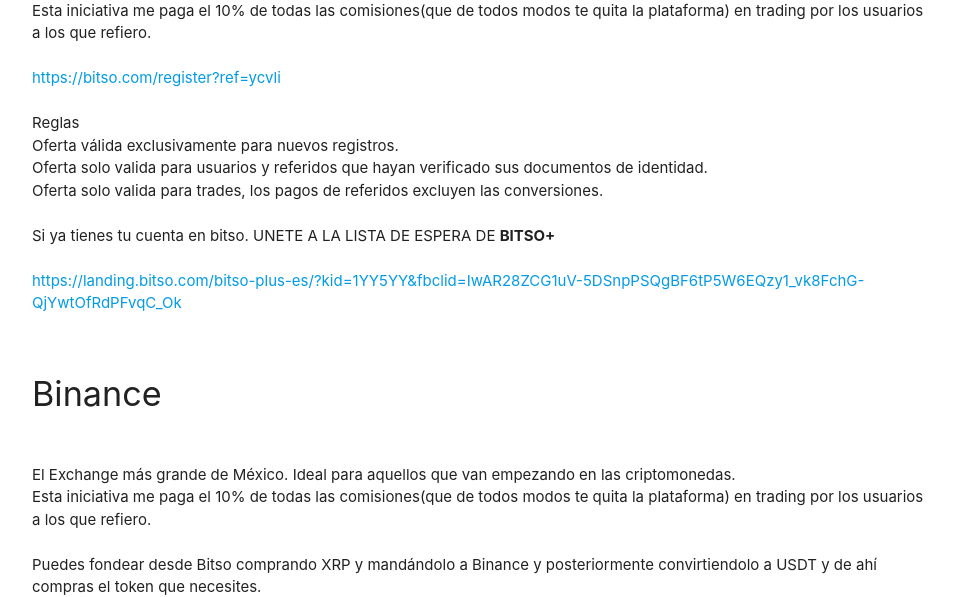
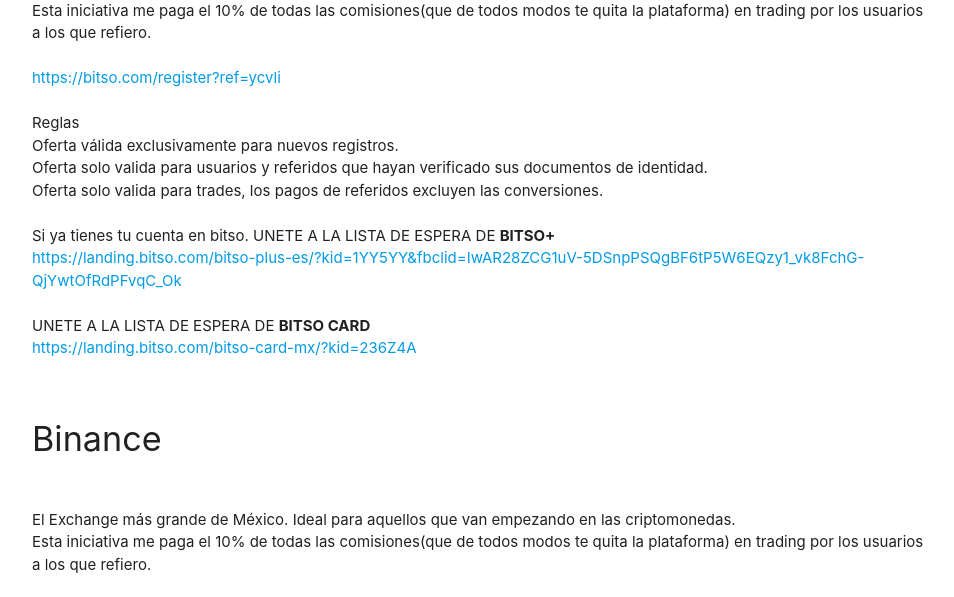
Before and after one commit to josrangel/cetiliztliTechnologiesWeb, a PHP site: page /ayudar in a window 1280 px wide. Shown: the part 1399-1996 px from the top of the page, without its empty margins (160-1114 px from the left). Run offline with PHP 8.4, Linux system fonts and the light colour scheme; some libraries are stand-ins or nearby versions.

Commit message:
update: add alt in image and add bitso card url

```diff
--- a/ayudar.php
+++ b/ayudar.php
@@ -5,7 +5,7 @@
   <meta name="viewport" content="width=device-width, initial-scale=1, maximum-scale=1.0"/>
   <meta name="title" content="Enlaces de referidos | Cetiliztli Technologies" />
   <meta name="description" content="Enlaces de referidos con los cuales puedes obtener algún beneficio o por lo menos ayudándonos. Descubre nuevas formas de hacer dinero">
-  <meta name="keyword" content="enlace referido, bitso, gbm, mercado pago, binance, criptomonedas, limewire, airdrop, mexico, xcapit, legion network" />
+  <meta name="keyword" content="enlace referido, bitso, bitso card, gbm, mercado pago, binance, criptomonedas, limewire, airdrop, mexico, xcapit, legion network" />
   <title>Cetiliztli Technologies</title>
   <!-- CSS  -->
   <link href="https://fonts.googleapis.com/icon?family=Material+Icons" rel="stylesheet">
@@ -119,8 +119,10 @@
             Oferta solo valida para trades, los pagos de referidos excluyen las conversiones.<br>
             <br>
            Si ya tienes tu cuenta en bitso. UNETE A LA LISTA DE ESPERA DE <b>BITSO+</b><br>
+            <a href='https://landing.bitso.com/bitso-plus-es/?kid=1YY5YY&fbclid=IwAR28ZCG1uV-5DSnpPSQgBF6tP5W6EQzy1_vk8FchG-QjYwtOfRdPFvqC_Ok' target="_blank">https://landing.bitso.com/bitso-plus-es/?kid=1YY5YY&fbclid=IwAR28ZCG1uV-5DSnpPSQgBF6tP5W6EQzy1_vk8FchG-QjYwtOfRdPFvqC_Ok</a><br>
             <br>
-            <a href='https://landing.bitso.com/bitso-plus-es/?kid=1YY5YY&fbclid=IwAR28ZCG1uV-5DSnpPSQgBF6tP5W6EQzy1_vk8FchG-QjYwtOfRdPFvqC_Ok' target="_blank">https://landing.bitso.com/bitso-plus-es/?kid=1YY5YY&fbclid=IwAR28ZCG1uV-5DSnpPSQgBF6tP5W6EQzy1_vk8FchG-QjYwtOfRdPFvqC_Ok</a>
+          UNETE A LA LISTA DE ESPERA DE <b>BITSO CARD</b><br>
+            <a href='https://landing.bitso.com/bitso-card-mx/?kid=236Z4A' target="_blank">https://landing.bitso.com/bitso-card-mx/?kid=236Z4A</a>
           </p>
           <br>
 
@@ -134,6 +136,7 @@
             <br>
             Puedes fondear desde Bitso comprando XRP y mandándolo a Binance y posteriormente convirtiendolo a USDT y de ahí compras el token que necesites. <br>
             Puedes recibir un descuento en las transacciones y yo parte de la comisiones (que de todos modos te quita la plataforma) abriendo tu cuenta con mi enlace de referido. <br>
+            <br>
             <a href='https://accounts.binance.com/es/register?ref=326249220' target="_blank">https://accounts.binance.com/es/register?ref=326249220</a><br>
             <br>
             Puedes consultar los detalles aquí: <br>
@@ -150,6 +153,7 @@
             <br>
             Solo obtengo recompensa si se cumple la siguiente condición, pero te recomiendo al menos aprovechar lo anterior.<br>
             ¿Conoce a alguien que quiere saber sobre las criptomonedas? ¡Ambos recibirán 209,77 MXN(10 USD) en Bitcoin cuando su amigo compre o venda 2097,66 MXN(100 USD) o más en Coinbase!<br>
+            <br>
             <a href='https://www.coinbase.com/join/83p75' target="_blank">https://www.coinbase.com/join/83p75</a><br>
           </p>
           <br>
--- a/index.php
+++ b/index.php
@@ -21,7 +21,7 @@
 	<nav class="black lighten-1" role="navigation">
     <div class="nav-wrapper container">
     	<a id="logo-container" href="#" class="brand-logo">
-    		<img height="40" src="img/logo-cetiliztli.PNG"/>
+    		<img height="40" src="img/logo-cetiliztli.PNG" alt="Cetiliztli Technologies"/>
     		Cetiliztli Technologies
     	</a>
       <ul class="right hide-on-med-and-down">
@@ -114,7 +114,7 @@
           <h2>Desarrollos</h2>
           <br><br>
           <div class="col m4 s6">
-          <img src="img/logoBitacoraApp.png" height="100px" />
+          <img src="img/logoBitacoraApp.png" height="100px" alt="Mi bitacora logo"/>
           </div>
           <div class="col m8 s12">
           <h3>Mi bitacora</h3>
@@ -141,7 +141,7 @@
           			<input type="hidden" name="item_name" value=" Cetiliztli Technologies" />
           			<input type="hidden" name="currency_code" value="MXN" />
           			<input id="btn-paypal" type="image" src="https://www.paypalobjects.com/es_XC/MX/i/btn/btn_donateCC_LG.gif" border="0" name="submit" title="PayPal - The safer, easier way to pay online!" alt="Donar con el botón PayPal" />
-          			<img alt="" border="0" src="https://www.paypal.com/es_MX/i/scr/pixel.gif" width="1" height="1" />
+          			<img alt="Donar" border="0" src="https://www.paypal.com/es_MX/i/scr/pixel.gif" width="1" height="1" />
 				</form>
 				<br/><br/>
 			</center>
```
